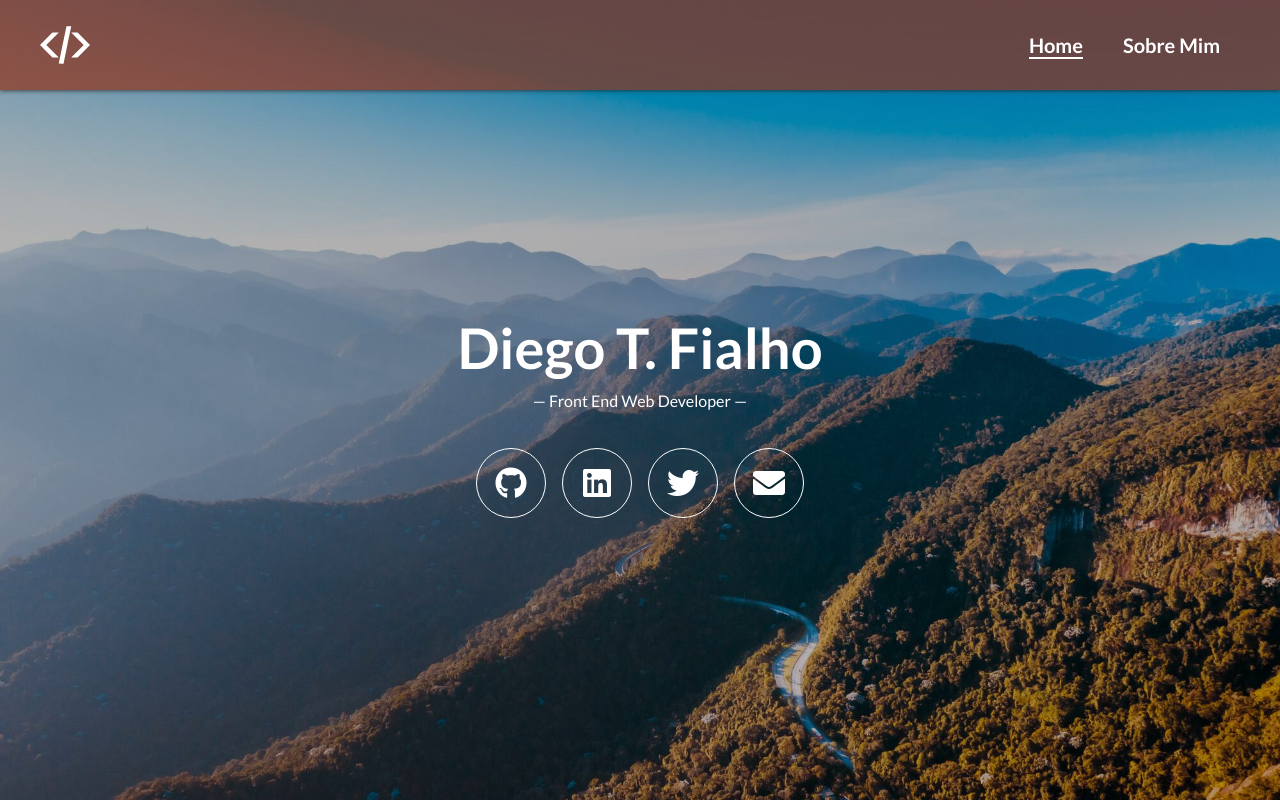
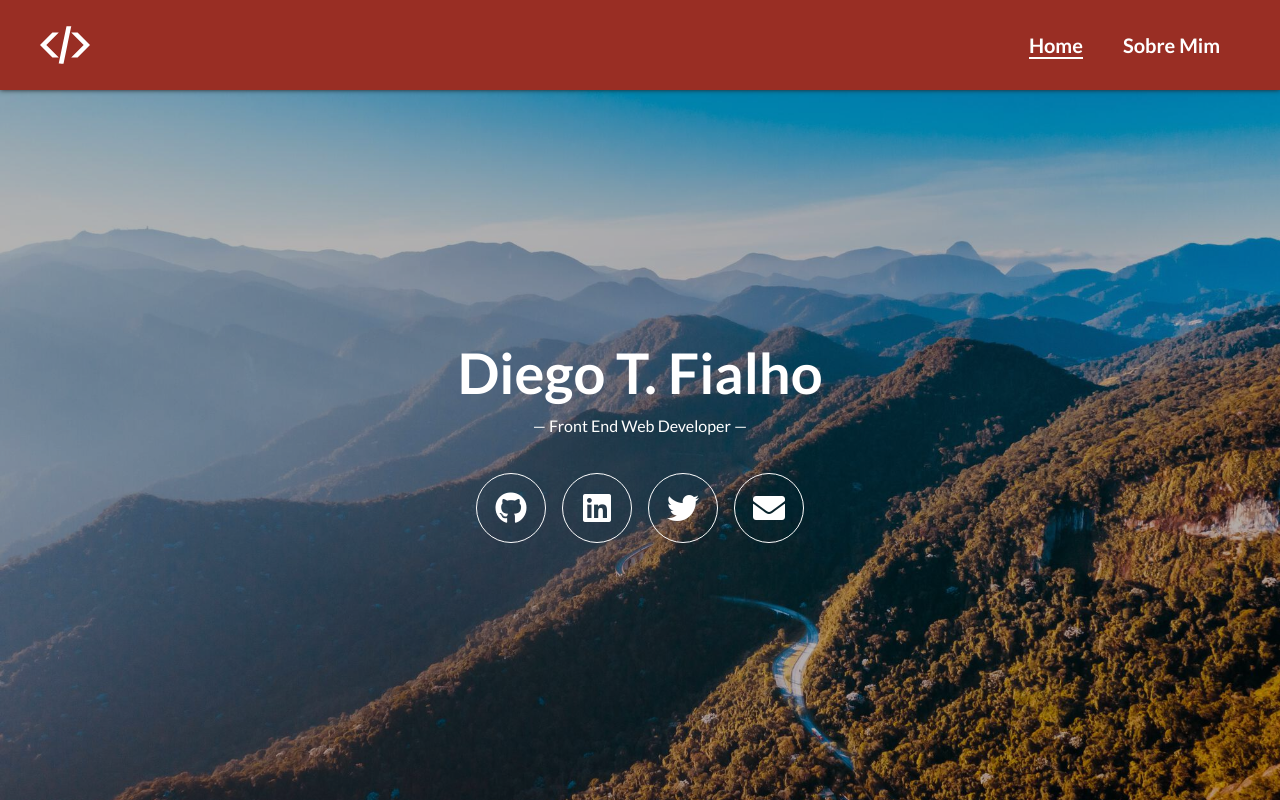
Before and after one commit to dtfialho/my-website, a Gatsby site: page / in a window 1280 px wide. Built offline with nearby package versions, Linux system fonts and the light colour scheme; Gatsby itself is replaced by a stand-in of ours.

```diff
--- a/src/styles/general.scss
+++ b/src/styles/general.scss
@@ -1,5 +1,6 @@
 @import url('https://fonts.googleapis.com/css?family=Lato:400,700,900&display=swap');
 @import url('https://use.fontawesome.com/releases/v5.4.2/css/all.css');
+@import './variables';
 
 * {
   padding: 0;
@@ -20,3 +21,8 @@
 body {
   font-size: 16px;
 }
+
+header {
+  background-color: $backgroundColorDark;
+  box-shadow: 0px 0px 5px #333;
+}
--- a/src/styles/home.scss
+++ b/src/styles/home.scss
@@ -9,15 +9,11 @@
   &::before {
     display: block;
     width: 100vw;
-    height: 100vh;
+    height: calc(100vh - 90px);
+    top: 90px;
     position: fixed;
     background: rgba(#000, 0.3);
     content: '';
-  }
-
-  header {
-    background-color: rgba($backgroundColor, .7);
-    box-shadow: 0px 0px 5px #333;
   }
 
   .home__content {
@@ -28,7 +24,7 @@
     visibility: hidden;
     opacity: 0;
     text-align: center;
-    height: calc(100vh - 140px);
+    height: calc(100vh - 90px);
 
     h1, p {
       cursor: default;
```
Also changed, not shown: src/pages/about-me.js (+8 -1 lines).
